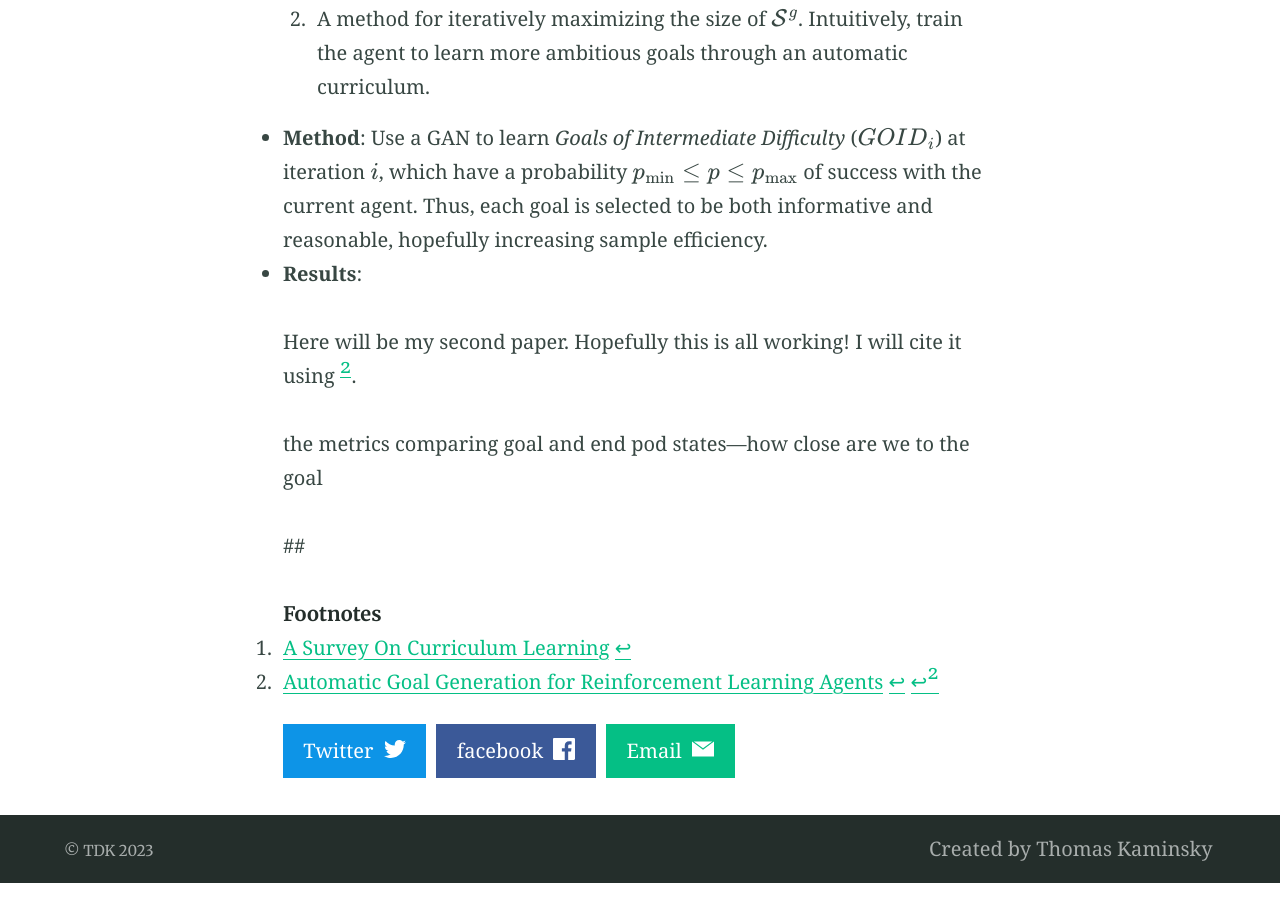
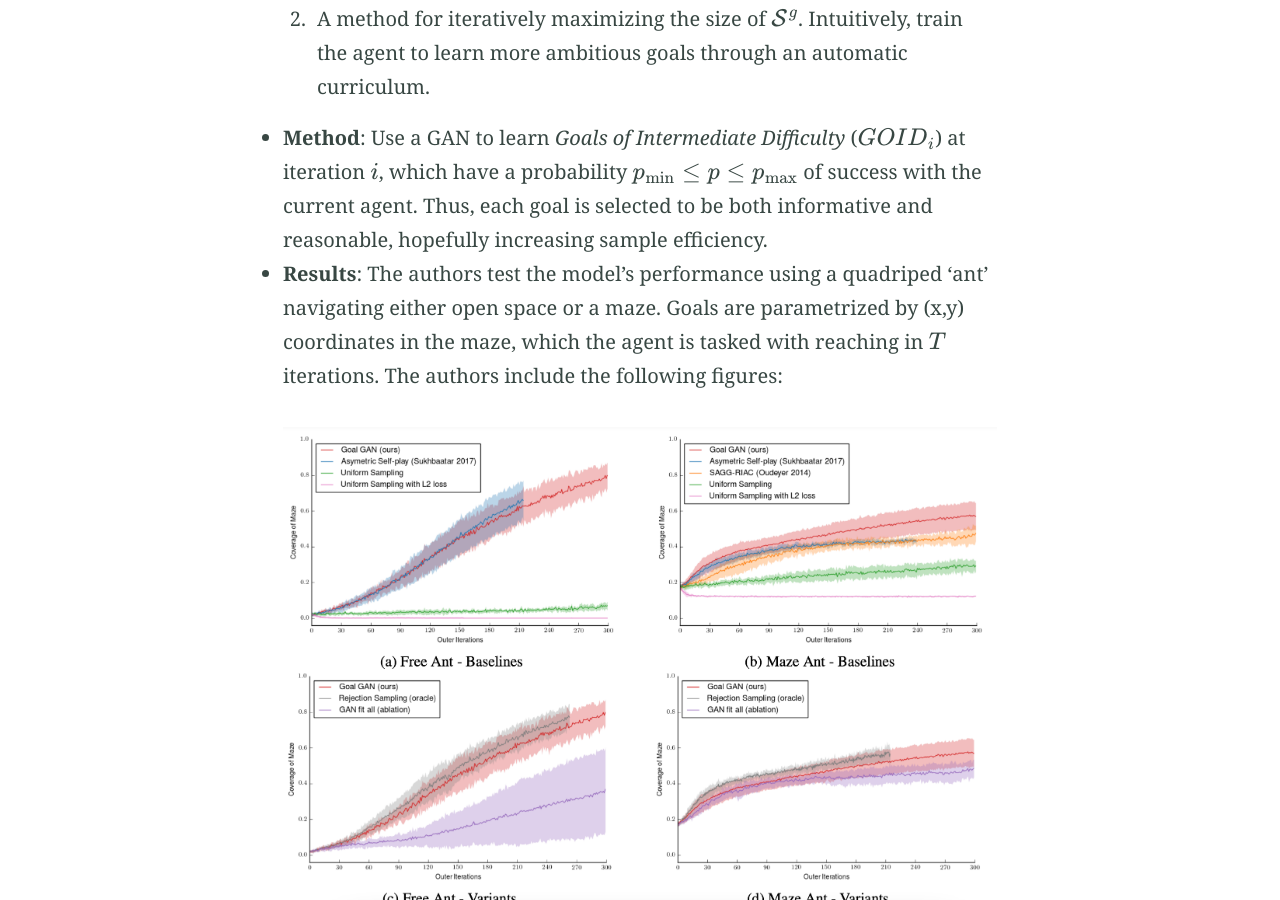
Before and after one commit to tkaminsky/tkaminsky.github.io, a Jekyll site: the page built from _posts/2023-06-26-cl-papers.md, in a window 1280 px wide and 900 px high, scrolled down 5775 px. Built offline with Jekyll 4.4.1, drawn with Linux system fonts in a browser that asks for light colours; some of the changed text lies outside the part shown.

Commit message:
Added IAN

```diff
--- a/_posts/2023-06-26-cl-papers.md
+++ b/_posts/2023-06-26-cl-papers.md
@@ -105,13 +105,15 @@ This is where the teacher is learned using RL.
     1. A set of possible 'goal' states $\mathcal{S}^{g} \subset \mathcal{S}$ which a model $\mathcal{M}_{\theta}$ can be trained to reach.
     2. A method for iteratively maximizing the size of $\mathcal{S}^{g}$. Intuitively, train the agent to learn more ambitious goals through an automatic curriculum.
 * **Method**: Use a GAN to learn *Goals of Intermediate Difficulty* ($GOID_i$) at iteration $i$, which have a probability $p_{\text{min}} \leq p \leq p_{\text{max}}$ of success with the current agent. Thus, each goal is selected to be both informative and reasonable, hopefully increasing sample efficiency.
-* **Results**:
+* **Results**: The authors test the model's performance using a quadriped 'ant' navigating either open space or a maze. Goals are parametrized by (x,y) coordinates in the maze, which the agent is tasked with reaching in $T$ iterations. The authors include the following figures:
 
-Here will be my second paper. Hopefully this is all working! I will cite it using [^2].
+![Results On Four Maze Ant Experiments](/images/blog/cl/fig2.png)
+<p style="text-align: center;">Sample efficiency for learning the space of all feasible goals (in this case, policies to navigate from a start position to a given (x,y) coordinate). In (a), the agent freely explores a grid. In (b), it must navigate a U-shaped maze. We see that the model significantly outperforms uniform sampling, and also outperforms the model from Sukhbaatar 2017 in the maze setting.</p>
 
-the metrics comparing goal and end pod states---how close are we to the goal
+![Results On Four Maze Ant Experiments](/images/blog/cl/fig3.png)
+<p style="text-align: center;">A visualization of the power of $GOID_i$. As the iterations increase, sampling from the model of $GOID_i$ yields increasingly ambitious goals, generating an automatic curriculum for maze navigation.</p>
 
-##
+
 
 
 ###### **Footnotes**
```
Also changed, not shown: images/blog/cl/fig2.png (added), images/blog/cl/fig3.png (added), 4 other files.
